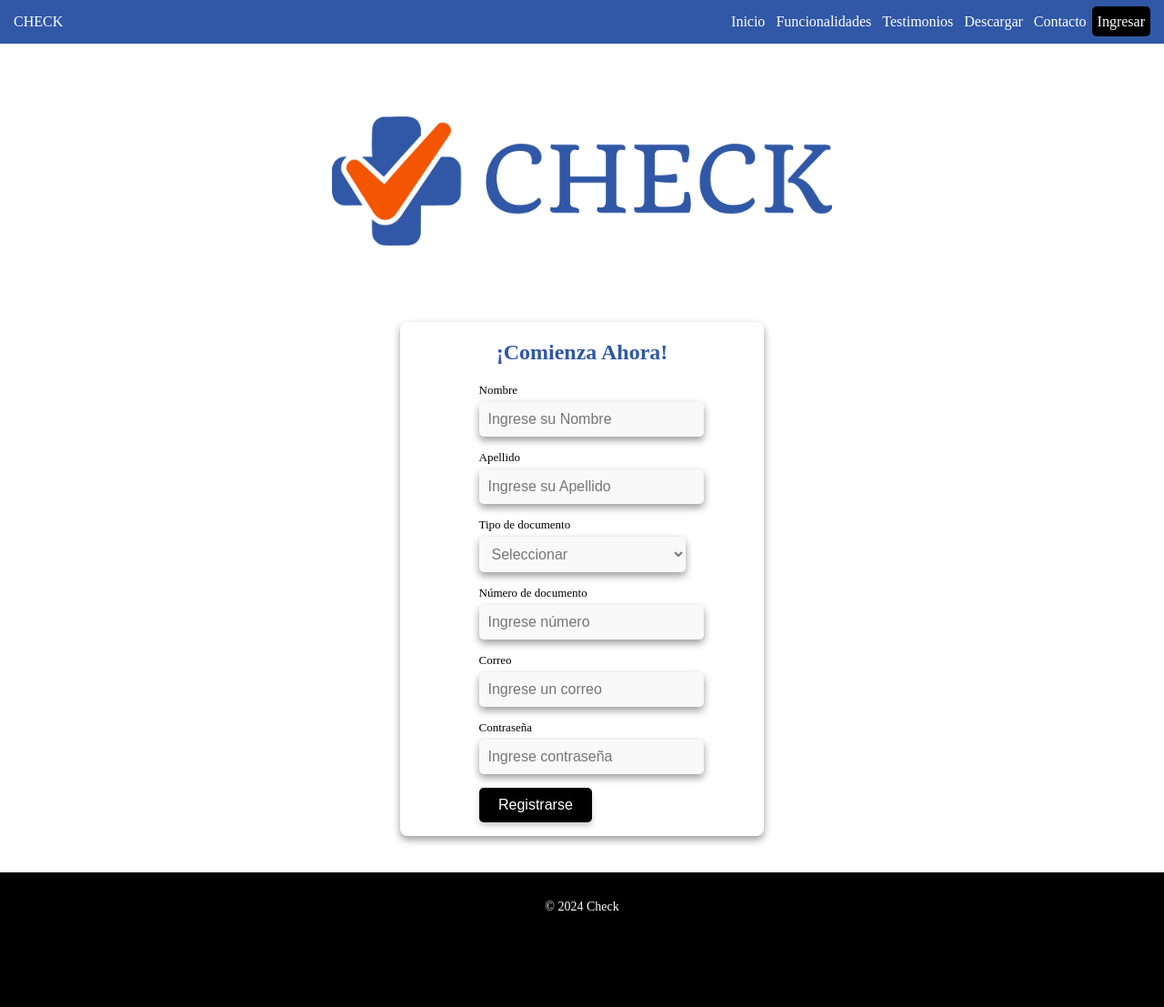
After one commit to DouzZ4/Check.Inc, a PHP site: page /pages/Registro.html in a window 1280 px wide. The commit adds this page. Shown: the whole page at 91% size. Run offline with PHP 8.4, Linux system fonts and the light colour scheme; some web fonts are replaced.

Commit message:
Alonso
Primeros pasos registro con validación en javascipt

```diff
--- a/Check/src/assets/styles/main.css
+++ b/Check/src/assets/styles/main.css
@@ -6,6 +6,7 @@
         font-family: 'Quando' !important;
         background-color: white;
         max-width: 100%;
+        margin: 0;
     }
 
     /* Barra de navegación personalizada */
@@ -109,6 +110,7 @@
         width: flex; /* Ancho completo */
         position: relative; /* Posiciona el footer de forma relativa */
         bottom: 0; /* Posición inferior */
+
     }
 
     .footer-content {
@@ -142,3 +144,13 @@
     .social-icons a:hover {
         color: #f45501; /* Color de los íconos al pasar el cursor */
     }
+
+    .Ingresar {
+        background-color: black;
+        border-radius: 5px;
+    }
+
+    .Ingresar:hover {
+        background-color: #F45501; /* Cambio de color en hover */
+        border-radius: 5px;
+    }
--- /dev/null
+++ b/Check/src/assets/styles/registro.css
@@ -0,0 +1,67 @@
+.contenido {
+    flex: 1;
+}
+
+.img {
+    width: 550px;
+    margin: 40px auto;
+}
+
+.container {
+    margin: 0 auto;
+    display: flex;
+    flex-direction: column;
+    justify-content: center;
+    align-items: center;
+    box-shadow: 0 4px 8px rgba(0, 0, 0, 0.4);
+    width: 100%;
+    max-width: 400px;
+    border-radius: 8px;
+    margin-bottom: 40px;
+}
+
+h2 {
+    color: #3058a6;
+    font-size: 24px;
+    margin-bottom: 20px;
+}
+
+.form-group {
+    margin-bottom: 15px;
+}
+
+.form-group label {
+    display: block;
+    margin-bottom: 5px;
+    font-size: 13px;
+    color: black;
+}
+
+.form-group input,
+.form-group select {
+    width: 100%;
+    padding: 10px;
+    box-shadow: 0 4px 8px rgba(0, 0, 0, 0.4);
+    border:none;
+    color: #777777;
+    border-radius: 5px;
+    font-size: 16px;
+    background-color: #f9f9f9;
+}
+
+.form-group button {
+    width: 55%;
+    padding: 10px;
+    background-color: black;
+    color: white;
+    border-radius: 5px;
+    border: none;
+    font-size: 16px;
+    cursor: pointer;
+    transition: background-color 0.3s ease;
+    box-shadow: 0 4px 6px rgba(0, 0, 0, 0.2);
+}
+
+.form-group button:hover {
+    background-color: #F45501;
+}
--- /dev/null
+++ b/Check/src/pages/Registro.html
@@ -0,0 +1,141 @@
+<!DOCTYPE html>
+<html lang="en">
+<head>
+    <meta charset="UTF-8">
+    <meta name="viewport" content="width=device-width, initial-scale=1.0">
+    <title>Document</title>
+    <link rel="stylesheet" href="../assets/styles/main.css">
+    <link rel="stylesheet" href="../assets/styles/registro.css">
+</head>
+<body>
+    <nav class="navbar">
+        <div id="check">
+            <label for="check">CHECK</label>
+        </div>
+        <ul class="nav-links">
+            <li><a href="index.html">Inicio</a></li>
+            <li><a href="Functionality.html">Funcionalidades</a></li>
+            <li><a href="#">Testimonios</a></li>
+            <li><a href="#">Descargar</a></li>
+            <li><a href="#">Contacto</a></li>
+            <li><a href="Login.html" class="Ingresar">Ingresar</a></li>
+        </ul>
+    </nav>
+    <section class="img">
+        <img src="../assets/images/LOGO PNG.png" class="img">
+    </section>
+    <section class="contenido">
+        <div class="container">
+            <h2>¡Comienza Ahora!</h2>
+            <form action="#" method="post">
+                <div class="form-group">
+                    <label for="name">Nombre</label>
+                    <input type="text" id="name" name="name" placeholder="Ingrese su Nombre" required>
+                </div>
+                <div class="form-group">
+                    <label for="lastname">Apellido</label>
+                    <input type="text" id="lastname" name="lastname" placeholder="Ingrese su Apellido" required>
+                </div>
+                <div class="form-group">
+                    <label for="document-type">Tipo de documento</label>
+                    <select id="document-type" name="document-type" required>
+                        <option value="">Seleccionar</option>
+                        <option value="dni">CC</option>
+                        <option value="passport">TI</option>
+                        <option value="license">CE</option>
+                    </select>
+                </div>
+                <div class="form-group">
+                    <label for="document-number">Número de documento</label>
+                    <input type="text" id="document-number" name="document-number" placeholder="Ingrese número" required>
+                </div>
+                <div class="form-group">
+                    <label for="email">Correo</label>
+                    <input type="email" id="email" name="email" placeholder="Ingrese un correo" required>
+                </div>
+                <div class="form-group">
+                    <label for="Contraseña">Contraseña</label>
+                    <input type="password" id="contraseña" name="contraseña" placeholder="Ingrese contraseña" required>
+                </div>
+                <div class="form-group">
+                    <button type="submit">Registrarse</button>
+                </div>
+            </form>
+    </section>
+    <footer class="footer">
+        <div class="container">
+            <p>&copy; 2024 Check</p>
+            <ul class="social-icons list-unstyled d-flex justify-content-center mt-3">
+                <li class="mx-2"><a href="#"><i class="fab fa-facebook-f"></i></a></li>
+                <li class="mx-2"><a href="#"><i class="fab fa-twitter"></i></a></li>
+                <li class="mx-2"><a href="#"><i class="fab fa-instagram"></i></a></li>
+            </ul>
+        </div>
+    </footer>
+
+    <script>
+        document.addEventListener("DOMContentLoaded", function () {
+            const form = document.querySelector("form");
+
+            form.addEventListener("submit", function (event) {
+                // Obtener los valores de los campos
+                const name = document.getElementById("name").value.trim();
+                const lastname = document.getElementById("lastname").value.trim();
+                const documentType = document.getElementById("document-type").value;
+                const documentNumber = document.getElementById("document-number").value.trim();
+                const email = document.getElementById("email").value.trim();
+                const password = document.getElementById("contraseña").value.trim();
+
+                // Expresión regular para validar el correo electrónico
+                const emailPattern = /^[a-zA-Z0-9._-]+@[a-zA-Z0-9.-]+\.[a-zA-Z]{2,6}$/;
+
+                // Validación de cada campo
+                if (name === "") {
+                    alert("Por favor, ingresa tu nombre.");
+                    event.preventDefault();
+                    return;
+                }
+
+                if (lastname === "") {
+                    alert("Por favor, ingresa tu apellido.");
+                    event.preventDefault();
+                    return;
+                }
+
+                if (documentType === "") {
+                    alert("Por favor, selecciona un tipo de documento.");
+                    event.preventDefault();
+                    return;
+                }
+
+                if (documentNumber === "" || isNaN(documentNumber)) {
+                    alert("Por favor, ingresa un número de documento válido.");
+                    event.preventDefault();
+                    return;
+                }
+
+                if (!emailPattern.test(email)) {
+                    alert("Por favor, ingresa un correo electrónico válido.");
+                    event.preventDefault();
+                    return;
+                }
+
+                if (password === "") {
+                    alert("Por favor, ingresa una contraseña.");
+                    event.preventDefault();
+                    return;
+                }
+
+                if (password.length < 6) {
+                    alert("La contraseña debe tener al menos 6 caracteres.");
+                    event.preventDefault();
+                    return;
+                }
+
+                // Si todas las validaciones son correctas, el formulario se envía
+                alert("¡Registro exitoso!");
+            });
+        });
+    </script>
+</body>
+</html>
```
Also changed, not shown: Check/src/assets/styles/Index.css (+25 -3 lines), Check/src/assets/styles/index.css (+25 -3 lines), Check/src/pages/Index.html (+9 -6 lines), Check/src/pages/Register_User.html (added).
